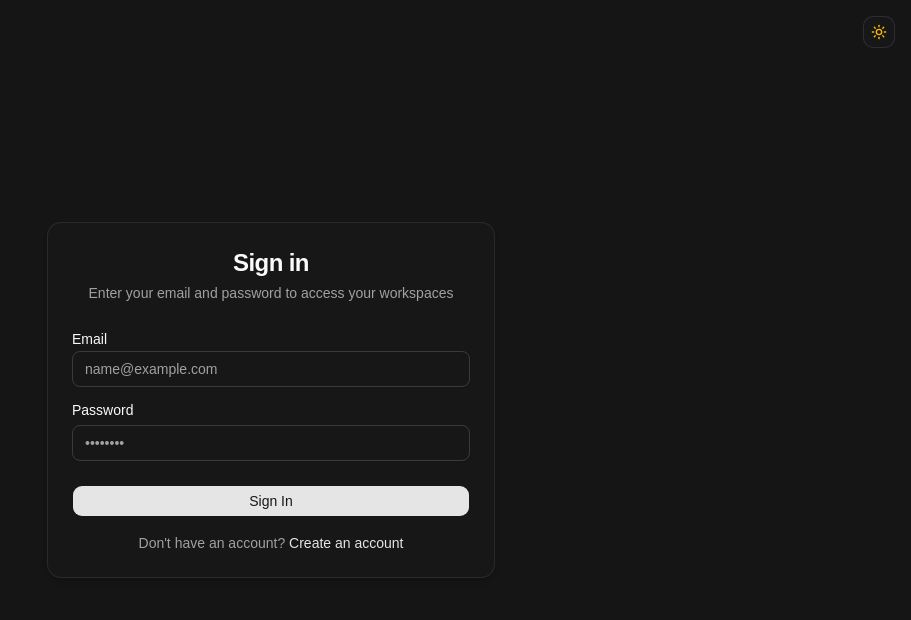
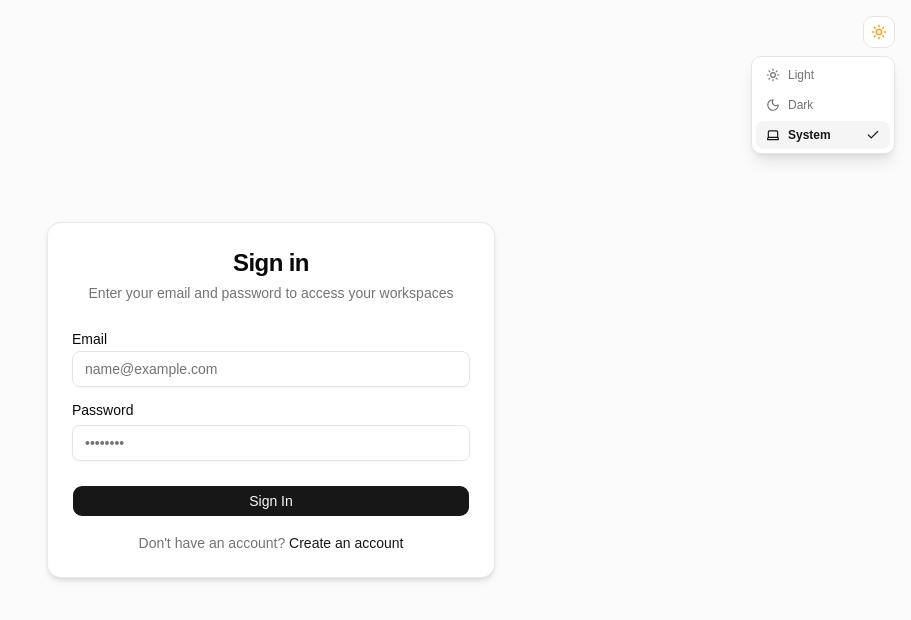
Before and after one commit to 33Yasin/project-management-saas, a React (Vite) app in the folder client/: page /login in a window 1280 px wide. Both pictures are taken after a click on the button 1248 px from the left and 32 px from the top of the page. Shown: the top 620 px of the page, without its empty margins (369-1280 px from the left). Built offline with nearby package versions, Linux system fonts and the light colour scheme; no server answers.

Commit message:
feat(v2.8): enhance dark mode with system theme support, anti-flash script, and semantic color reviews

```diff
--- a/client/index.html
+++ b/client/index.html
@@ -9,6 +9,22 @@
       name="description"
       content="The digital gathering place for teams. Agora is a collaborative, high-velocity project and workspace management platform."
     />
+    <script>
+      (function() {
+        try {
+          var storageKey = 'vite-ui-theme';
+          var theme = localStorage.getItem(storageKey) || 'system';
+          var isDark =
+            theme === 'dark' ||
+            (theme === 'system' && window.matchMedia('(prefers-color-scheme: dark)').matches);
+          if (isDark) {
+            document.documentElement.classList.add('dark');
+          } else {
+            document.documentElement.classList.remove('dark');
+          }
+        } catch (e) {}
+      })();
+    </script>
   </head>
   <body>
     <div id="root"></div>
--- a/client/src/components/common/ThemeToggle.tsx
+++ b/client/src/components/common/ThemeToggle.tsx
@@ -1,5 +1,6 @@
-import { Sun, Moon } from 'lucide-react';
-import { useTheme } from '@/lib/theme';
+import { useState, useRef, useEffect } from 'react';
+import { Sun, Moon, Laptop, Check } from 'lucide-react';
+import { useTheme, type Theme } from '@/lib/theme';
 import { cn } from '@/lib/utils';
 
 interface ThemeToggleProps {
@@ -7,24 +8,94 @@ interface ThemeToggleProps {
 }
 
 export function ThemeToggle({ className }: ThemeToggleProps) {
-  const { resolvedTheme, toggleTheme } = useTheme();
+  const { theme, resolvedTheme, setTheme } = useTheme();
+  const [isOpen, setIsOpen] = useState(false);
+  const containerRef = useRef<HTMLDivElement>(null);
+
+  useEffect(() => {
+    function handleClickOutside(event: MouseEvent) {
+      if (containerRef.current && !containerRef.current.contains(event.target as Node)) {
+        setIsOpen(false);
+      }
+    }
+    function handleKeyDown(event: KeyboardEvent) {
+      if (event.key === 'Escape') {
+        setIsOpen(false);
+      }
+    }
+
+    if (isOpen) {
+      document.addEventListener('mousedown', handleClickOutside);
+      document.addEventListener('keydown', handleKeyDown);
+    }
+    return () => {
+      document.removeEventListener('mousedown', handleClickOutside);
+      document.removeEventListener('keydown', handleKeyDown);
+    };
+  }, [isOpen]);
+
+  const options: { value: Theme; label: string; icon: typeof Sun }[] = [
+    { value: 'light', label: 'Light', icon: Sun },
+    { value: 'dark', label: 'Dark', icon: Moon },
+    { value: 'system', label: 'System', icon: Laptop },
+  ];
 
   return (
+    <div className="relative inline-block" ref={containerRef}>
       <button
         type="button"
-      onClick={toggleTheme}
-      aria-label={`Switch to ${resolvedTheme === 'dark' ? 'light' : 'dark'} mode`}
-      title={`Switch to ${resolvedTheme === 'dark' ? 'light' : 'dark'} mode`}
+        onClick={() => setIsOpen(!isOpen)}
+        aria-label={`Current theme: ${theme}. Click to change theme`}
+        title={`Current theme: ${theme}. Click to change theme`}
+        aria-expanded={isOpen}
+        aria-haspopup="menu"
         className={cn(
           'size-8 rounded-lg border border-border bg-card text-foreground flex items-center justify-center hover:bg-muted transition-colors cursor-pointer shrink-0',
           className
         )}
       >
         {resolvedTheme === 'dark' ? (
-        <Sun className="size-4 text-amber-400 transition-transform duration-200 rotate-0 hover:rotate-45" />
+          <Moon className="size-4 text-slate-200 transition-transform duration-200" />
         ) : (
-        <Moon className="size-4 text-slate-700 transition-transform duration-200 rotate-0 hover:-rotate-12" />
+          <Sun className="size-4 text-amber-500 transition-transform duration-200" />
         )}
       </button>
+
+      {isOpen && (
+        <div
+          role="menu"
+          aria-label="Theme options"
+          className="absolute right-0 mt-2 w-36 rounded-lg border border-border bg-popover text-popover-foreground shadow-lg z-50 p-1 space-y-0.5 animate-in fade-in-50 slide-in-from-top-2"
+        >
+          {options.map((opt) => {
+            const Icon = opt.icon;
+            const isSelected = theme === opt.value;
+            return (
+              <button
+                key={opt.value}
+                type="button"
+                role="menuitem"
+                onClick={() => {
+                  setTheme(opt.value);
+                  setIsOpen(false);
+                }}
+                className={cn(
+                  'w-full flex items-center justify-between px-2.5 py-1.5 rounded-md text-xs font-medium cursor-pointer transition-colors',
+                  isSelected
+                    ? 'bg-accent text-accent-foreground font-semibold'
+                    : 'text-muted-foreground hover:bg-muted hover:text-foreground'
+                )}
+              >
+                <div className="flex items-center gap-2">
+                  <Icon className="size-3.5" />
+                  <span>{opt.label}</span>
+                </div>
+                {isSelected && <Check className="size-3.5 text-primary" />}
+              </button>
+            );
+          })}
+        </div>
+      )}
+    </div>
   );
 }
--- a/client/src/features/notifications/NotificationBell.tsx
+++ b/client/src/features/notifications/NotificationBell.tsx
@@ -112,7 +112,7 @@ export function NotificationBell() {
       >
         <Bell className="size-4" />
         {unreadCount > 0 && (
-          <span className="absolute top-1 right-1 flex items-center justify-center min-w-4 h-4 px-1 text-[10px] font-bold text-white bg-destructive rounded-full animate-in zoom-in-50">
+          <span className="absolute top-1 right-1 flex items-center justify-center min-w-4 h-4 px-1 text-[10px] font-bold text-destructive-foreground bg-destructive rounded-full animate-in zoom-in-50">
             {unreadCount > 99 ? '99+' : unreadCount}
           </span>
         )}
```
Also changed, not shown: 1 other file (tests, documents, lock files or other folders). Lines whose indentation alone changed are shown as unchanged.
